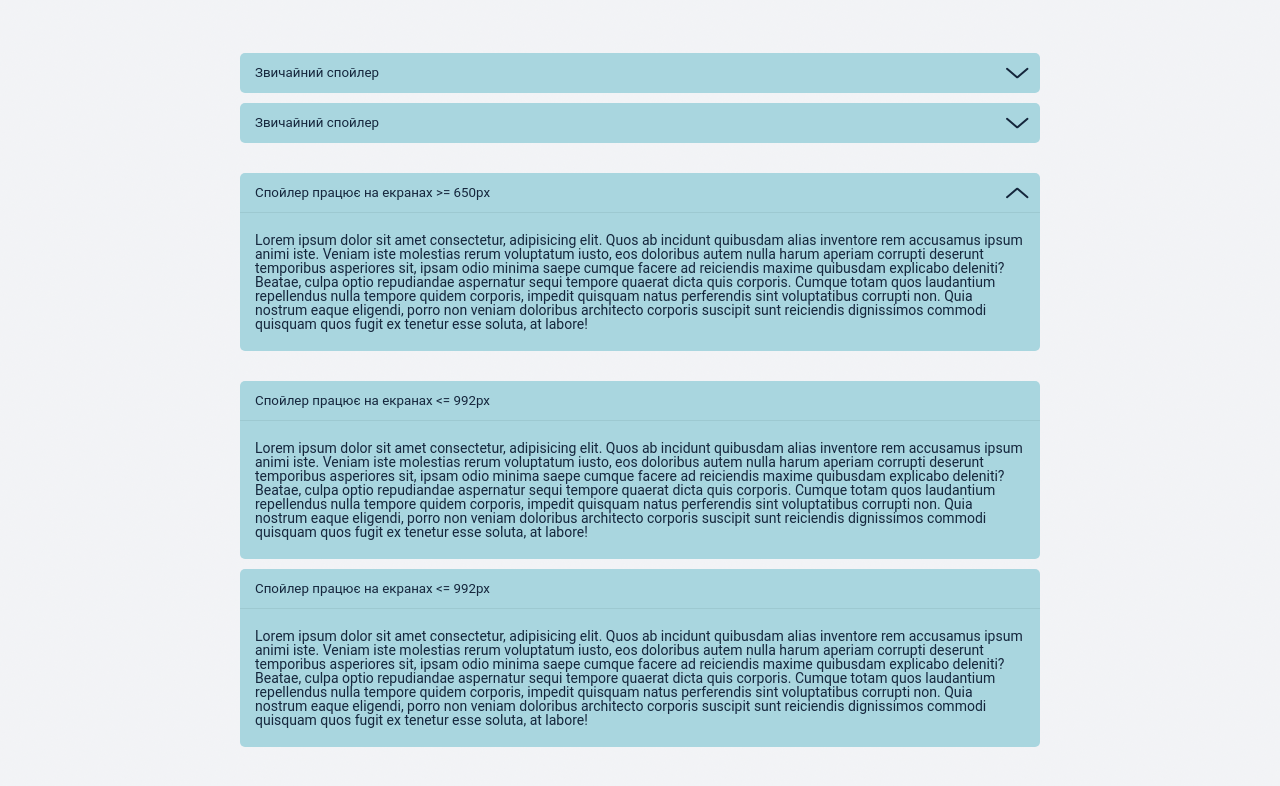
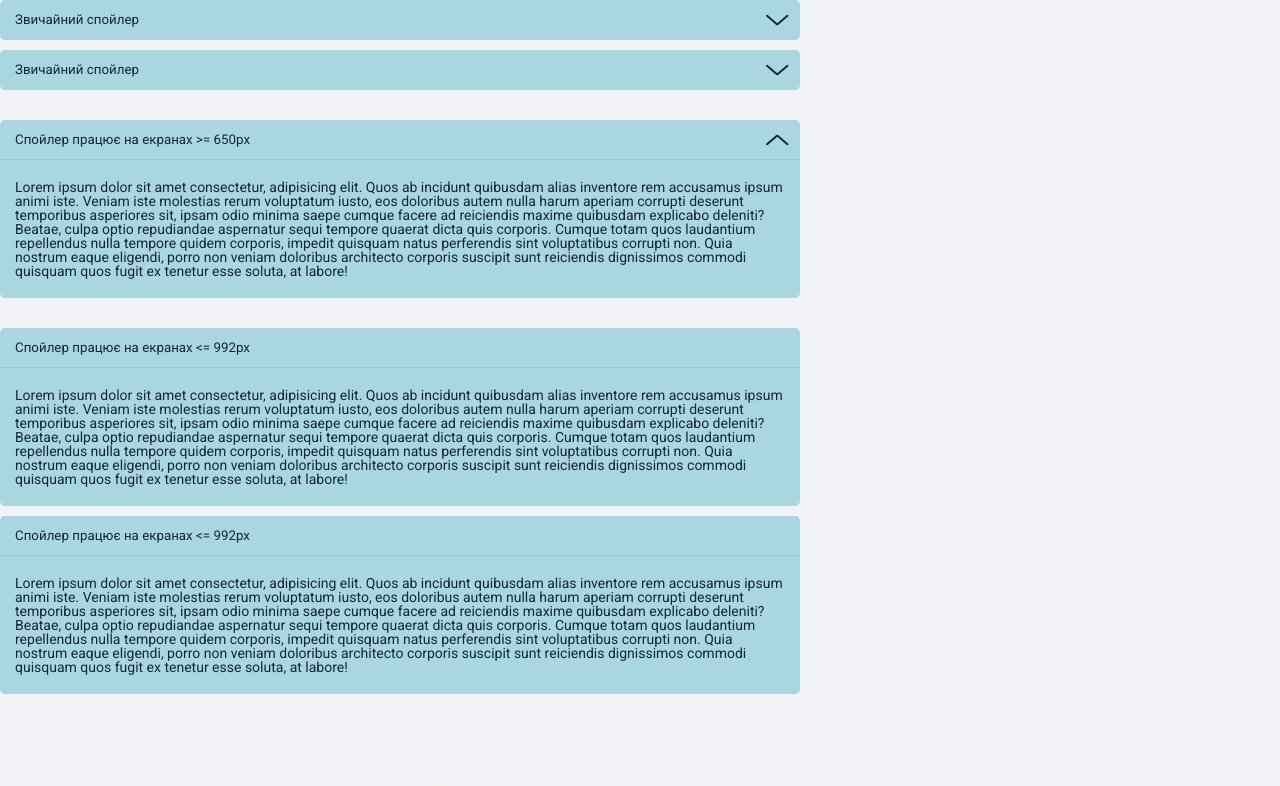
Before and after one commit to yurii1pidlypnyi/YurgenSpoiler, a plain HTML site: page index.html in a window 1280 px wide. Both pictures are taken after a click on the button "Спойлер працює на екранах >= 650px". Drawn offline with Linux system fonts and the light colour scheme.

Commit message:
repired bugs

```diff
--- a/css/style.css
+++ b/css/style.css
@@ -24,8 +24,6 @@ body {
 .wrapper {
   display: flex;
   flex-direction: column;
-  justify-content: center;
-  align-items: center;
   min-height: 100%;
   row-gap: 30px;
 }
@@ -56,7 +54,7 @@ body {
   cursor: auto;
   pointer-events: none;
 }
-.spollers__body {
+.spollers__body p {
   padding: 20px 15px;
 }
 
--- a/index.html
+++ b/index.html
@@ -4,9 +4,9 @@
   <meta charset="UTF-8">
   <meta http-equiv="X-UA-Compatible" content="IE=edge">
   <meta name="viewport" content="width=device-width, initial-scale=1.0, maximum-scale=1.0">
-  <!-- <link rel="preconnect" href="https://fonts.googleapis.com"> -->
-  <!-- <link rel="preconnect" href="https://fonts.gstatic.com" crossorigin> -->
-  <!-- <link href="https://fonts.googleapis.com/css2?family=Roboto&display=swap" rel="stylesheet"> -->
+  <link rel="preconnect" href="https://fonts.googleapis.com">
+  <link rel="preconnect" href="https://fonts.gstatic.com" crossorigin>
+  <link href="https://fonts.googleapis.com/css2?family=Roboto&display=swap" rel="stylesheet">
   <link rel="stylesheet" href="css/style.css" />
   <title>YurgenSpoiler</title>
 </head>
@@ -16,13 +16,13 @@
       <div class="spollers__item">
         <button type="button" data-spoller class="spollers__title">Звичайний спойлер</button>
         <div class="spollers__body">
-          Lorem ipsum dolor sit amet consectetur, adipisicing elit. Quos ab incidunt quibusdam alias inventore rem accusamus ipsum animi iste. Veniam iste molestias rerum voluptatum iusto, eos doloribus autem nulla harum aperiam corrupti deserunt temporibus asperiores sit, ipsam odio minima saepe cumque facere ad reiciendis maxime quibusdam explicabo deleniti? Beatae, culpa optio repudiandae aspernatur sequi tempore quaerat dicta quis corporis. Cumque totam quos laudantium repellendus nulla tempore quidem corporis, impedit quisquam natus perferendis sint voluptatibus corrupti non. Quia nostrum eaque eligendi, porro non veniam doloribus architecto corporis suscipit sunt reiciendis dignissimos commodi quisquam quos fugit ex tenetur esse soluta, at labore!
+          <p>Lorem ipsum dolor sit amet consectetur, adipisicing elit. Quos ab incidunt quibusdam alias inventore rem accusamus ipsum animi iste. Veniam iste molestias rerum voluptatum iusto, eos doloribus autem nulla harum aperiam corrupti deserunt temporibus asperiores sit, ipsam odio minima saepe cumque facere ad reiciendis maxime quibusdam explicabo deleniti? Beatae, culpa optio repudiandae aspernatur sequi tempore quaerat dicta quis corporis. Cumque totam quos laudantium repellendus nulla tempore quidem corporis, impedit quisquam natus perferendis sint voluptatibus corrupti non. Quia nostrum eaque eligendi, porro non veniam doloribus architecto corporis suscipit sunt reiciendis dignissimos commodi quisquam quos fugit ex tenetur esse soluta, at labore!</p>
         </div>
       </div>
       <div class="spollers__item">
         <button type="button" data-spoller class="spollers__title">Звичайний спойлер</button>
         <div class="spollers__body">
-          Lorem ipsum dolor sit amet consectetur, adipisicing elit. Quos ab incidunt quibusdam alias inventore rem accusamus ipsum animi iste. Veniam iste molestias rerum voluptatum iusto, eos doloribus autem nulla harum aperiam corrupti deserunt temporibus asperiores sit, ipsam odio minima saepe cumque facere ad reiciendis maxime quibusdam explicabo deleniti? Beatae, culpa optio repudiandae aspernatur sequi tempore quaerat dicta quis corporis. Cumque totam quos laudantium repellendus nulla tempore quidem corporis, impedit quisquam natus perferendis sint voluptatibus corrupti non. Quia nostrum eaque eligendi, porro non veniam doloribus architecto corporis suscipit sunt reiciendis dignissimos commodi quisquam quos fugit ex tenetur esse soluta, at labore!
+          <p>Lorem ipsum dolor sit amet consectetur, adipisicing elit. Quos ab incidunt quibusdam alias inventore rem accusamus ipsum animi iste. Veniam iste molestias rerum voluptatum iusto, eos doloribus autem nulla harum aperiam corrupti deserunt temporibus asperiores sit, ipsam odio minima saepe cumque facere ad reiciendis maxime quibusdam explicabo deleniti? Beatae, culpa optio repudiandae aspernatur sequi tempore quaerat dicta quis corporis. Cumque totam quos laudantium repellendus nulla tempore quidem corporis, impedit quisquam natus perferendis sint voluptatibus corrupti non. Quia nostrum eaque eligendi, porro non veniam doloribus architecto corporis suscipit sunt reiciendis dignissimos commodi quisquam quos fugit ex tenetur esse soluta, at labore!</p>
         </div>
       </div>
     </div>
@@ -30,7 +30,7 @@
       <div class="spollers__item">
         <button type="button" data-spoller class="spollers__title">Спойлер працює на екранах >= 650px</button>
         <div class="spollers__body">
-          Lorem ipsum dolor sit amet consectetur, adipisicing elit. Quos ab incidunt quibusdam alias inventore rem accusamus ipsum animi iste. Veniam iste molestias rerum voluptatum iusto, eos doloribus autem nulla harum aperiam corrupti deserunt temporibus asperiores sit, ipsam odio minima saepe cumque facere ad reiciendis maxime quibusdam explicabo deleniti? Beatae, culpa optio repudiandae aspernatur sequi tempore quaerat dicta quis corporis. Cumque totam quos laudantium repellendus nulla tempore quidem corporis, impedit quisquam natus perferendis sint voluptatibus corrupti non. Quia nostrum eaque eligendi, porro non veniam doloribus architecto corporis suscipit sunt reiciendis dignissimos commodi quisquam quos fugit ex tenetur esse soluta, at labore!
+          <p>Lorem ipsum dolor sit amet consectetur, adipisicing elit. Quos ab incidunt quibusdam alias inventore rem accusamus ipsum animi iste. Veniam iste molestias rerum voluptatum iusto, eos doloribus autem nulla harum aperiam corrupti deserunt temporibus asperiores sit, ipsam odio minima saepe cumque facere ad reiciendis maxime quibusdam explicabo deleniti? Beatae, culpa optio repudiandae aspernatur sequi tempore quaerat dicta quis corporis. Cumque totam quos laudantium repellendus nulla tempore quidem corporis, impedit quisquam natus perferendis sint voluptatibus corrupti non. Quia nostrum eaque eligendi, porro non veniam doloribus architecto corporis suscipit sunt reiciendis dignissimos commodi quisquam quos fugit ex tenetur esse soluta, at labore!</p>
         </div>
       </div>
     </div>
@@ -38,13 +38,13 @@
       <div class="spollers__item">
         <button type="button" data-spoller class="spollers__title">Спойлер працює на екранах <= 992px</button>
         <div class="spollers__body">
-          Lorem ipsum dolor sit amet consectetur, adipisicing elit. Quos ab incidunt quibusdam alias inventore rem accusamus ipsum animi iste. Veniam iste molestias rerum voluptatum iusto, eos doloribus autem nulla harum aperiam corrupti deserunt temporibus asperiores sit, ipsam odio minima saepe cumque facere ad reiciendis maxime quibusdam explicabo deleniti? Beatae, culpa optio repudiandae aspernatur sequi tempore quaerat dicta quis corporis. Cumque totam quos laudantium repellendus nulla tempore quidem corporis, impedit quisquam natus perferendis sint voluptatibus corrupti non. Quia nostrum eaque eligendi, porro non veniam doloribus architecto corporis suscipit sunt reiciendis dignissimos commodi quisquam quos fugit ex tenetur esse soluta, at labore!
+          <p>Lorem ipsum dolor sit amet consectetur, adipisicing elit. Quos ab incidunt quibusdam alias inventore rem accusamus ipsum animi iste. Veniam iste molestias rerum voluptatum iusto, eos doloribus autem nulla harum aperiam corrupti deserunt temporibus asperiores sit, ipsam odio minima saepe cumque facere ad reiciendis maxime quibusdam explicabo deleniti? Beatae, culpa optio repudiandae aspernatur sequi tempore quaerat dicta quis corporis. Cumque totam quos laudantium repellendus nulla tempore quidem corporis, impedit quisquam natus perferendis sint voluptatibus corrupti non. Quia nostrum eaque eligendi, porro non veniam doloribus architecto corporis suscipit sunt reiciendis dignissimos commodi quisquam quos fugit ex tenetur esse soluta, at labore!</p>
         </div>
       </div>
       <div class="spollers__item">
         <button type="button" data-spoller class="spollers__title">Спойлер працює на екранах <= 992px</button>
         <div class="spollers__body">
-          Lorem ipsum dolor sit amet consectetur, adipisicing elit. Quos ab incidunt quibusdam alias inventore rem accusamus ipsum animi iste. Veniam iste molestias rerum voluptatum iusto, eos doloribus autem nulla harum aperiam corrupti deserunt temporibus asperiores sit, ipsam odio minima saepe cumque facere ad reiciendis maxime quibusdam explicabo deleniti? Beatae, culpa optio repudiandae aspernatur sequi tempore quaerat dicta quis corporis. Cumque totam quos laudantium repellendus nulla tempore quidem corporis, impedit quisquam natus perferendis sint voluptatibus corrupti non. Quia nostrum eaque eligendi, porro non veniam doloribus architecto corporis suscipit sunt reiciendis dignissimos commodi quisquam quos fugit ex tenetur esse soluta, at labore!
+          <p>Lorem ipsum dolor sit amet consectetur, adipisicing elit. Quos ab incidunt quibusdam alias inventore rem accusamus ipsum animi iste. Veniam iste molestias rerum voluptatum iusto, eos doloribus autem nulla harum aperiam corrupti deserunt temporibus asperiores sit, ipsam odio minima saepe cumque facere ad reiciendis maxime quibusdam explicabo deleniti? Beatae, culpa optio repudiandae aspernatur sequi tempore quaerat dicta quis corporis. Cumque totam quos laudantium repellendus nulla tempore quidem corporis, impedit quisquam natus perferendis sint voluptatibus corrupti non. Quia nostrum eaque eligendi, porro non veniam doloribus architecto corporis suscipit sunt reiciendis dignissimos commodi quisquam quos fugit ex tenetur esse soluta, at labore!</p>
         </div>
       </div>
     </div>
--- a/js/classSpoiler.js
+++ b/js/classSpoiler.js
@@ -49,6 +49,9 @@ class YurgenSpoiler {
       item.nextElementSibling.hidden = true;
       if(!this.options.wasInited){
         item.addEventListener('click', () => {
+          if(!this.spoiler.classList.contains('is-init')){
+            return 0
+          }
           if(item.classList.contains('active')){
             this.closeSpoiler([item])
           } else {
@@ -96,7 +99,6 @@ class YurgenSpoiler {
 
   openSpoiler(spoiler){
     if(this.options.accordion){
-      console.log(this.options.openedSpoiler)
       if(this.options.openedSpoiler.length){
         this.closeSpoiler(this.options.openedSpoiler)
       }
@@ -112,7 +114,6 @@ class YurgenSpoiler {
       slideClose(item.nextElementSibling);
       this.options.openedSpoiler.splice(this.options.openedSpoiler.indexOf(item),1)
     })
-    console.log(this.options.openedSpoiler)
   }
 }
 
--- a/js/main.js
+++ b/js/main.js
@@ -1,3 +1,5 @@
+let timerOpen = null;
+let timerClose = null;
 function slideOpen(target, duration = 500){
   if(target.classList.contains('is-closing')){
     target.classList.remove('is-closing');
@@ -20,22 +22,16 @@ function slideOpen(target, duration = 500){
       height = target.offsetHeight;
       target.style.height = '0px';
     }
-    target.style.paddingTop = 0;
-    target.style.paddingBottom = 0;
-    target.style.marginTop = 0;
-    target.style.marginBottom = 0;
     target.offsetHeight;
     target.style.transitionProperty = "height, margin, padding";
     target.style.transitionDuration = duration + 'ms';
     target.style.height = height + 'px';
-    target.style.removeProperty('padding-top');
-    target.style.removeProperty('padding-bottom');
-    target.style.removeProperty('margin-top');
-    target.style.removeProperty('margin-bottom');
-    setTimeout(() => {
+
+    clearTimeout(timerOpen);
+    timerOpen = setTimeout(() => {
       if(target.classList.contains('is-opening')){
-        target.classList.remove('is-opening')
-        target.removeAttribute('style')
+        target.classList.remove('is-opening');
+        target.removeAttribute('style');
       }
     }, duration)
   }
@@ -55,11 +51,9 @@ function slideClose(target, duration=500) {
     target.offsetHeight;
     target.style.overflow = 'hidden';
     target.style.height = '0px';
-    target.style.paddingTop = 0;
-    target.style.paddingBottom = 0;
-    target.style.marginTop = 0;
-    target.style.marginBottom = 0;
-    setTimeout(() => {
+
+    clearTimeout(timerClose);
+    timerClose = setTimeout(() => {
       if(target.classList.contains('is-closing')){
         target.hidden = true;
         target.removeAttribute('style')
```
